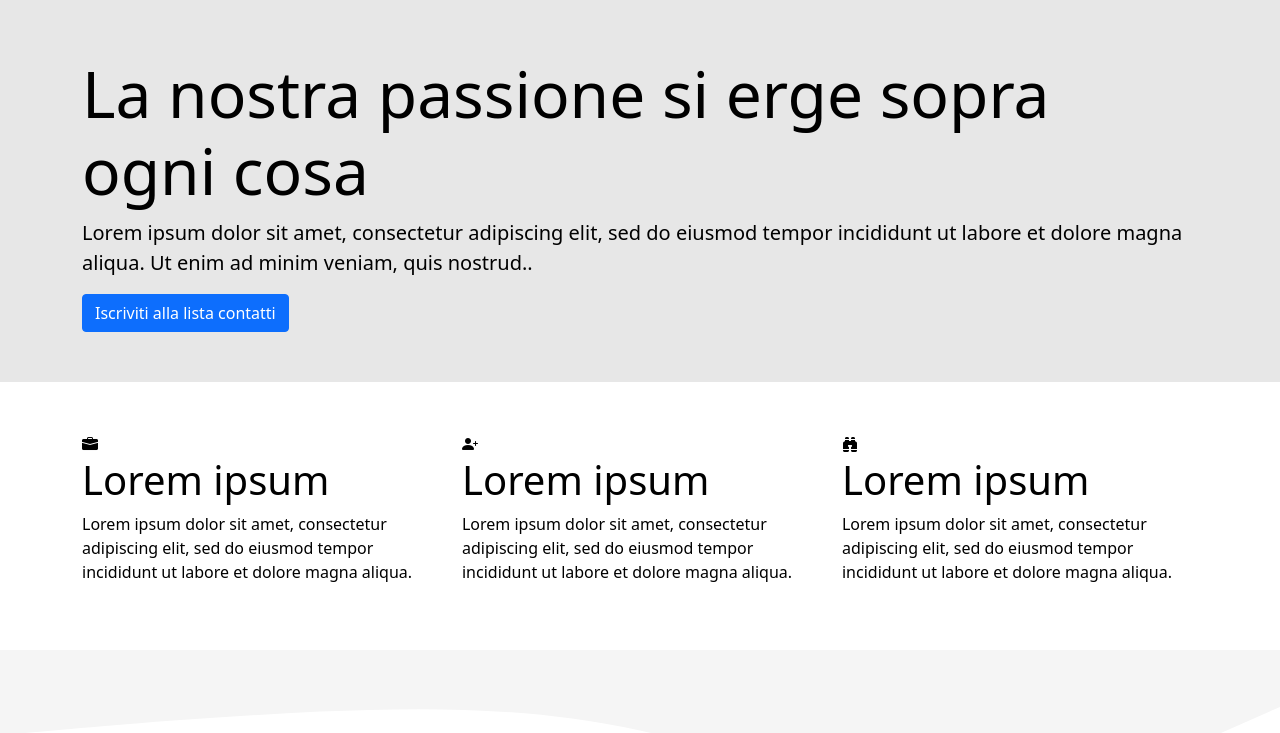
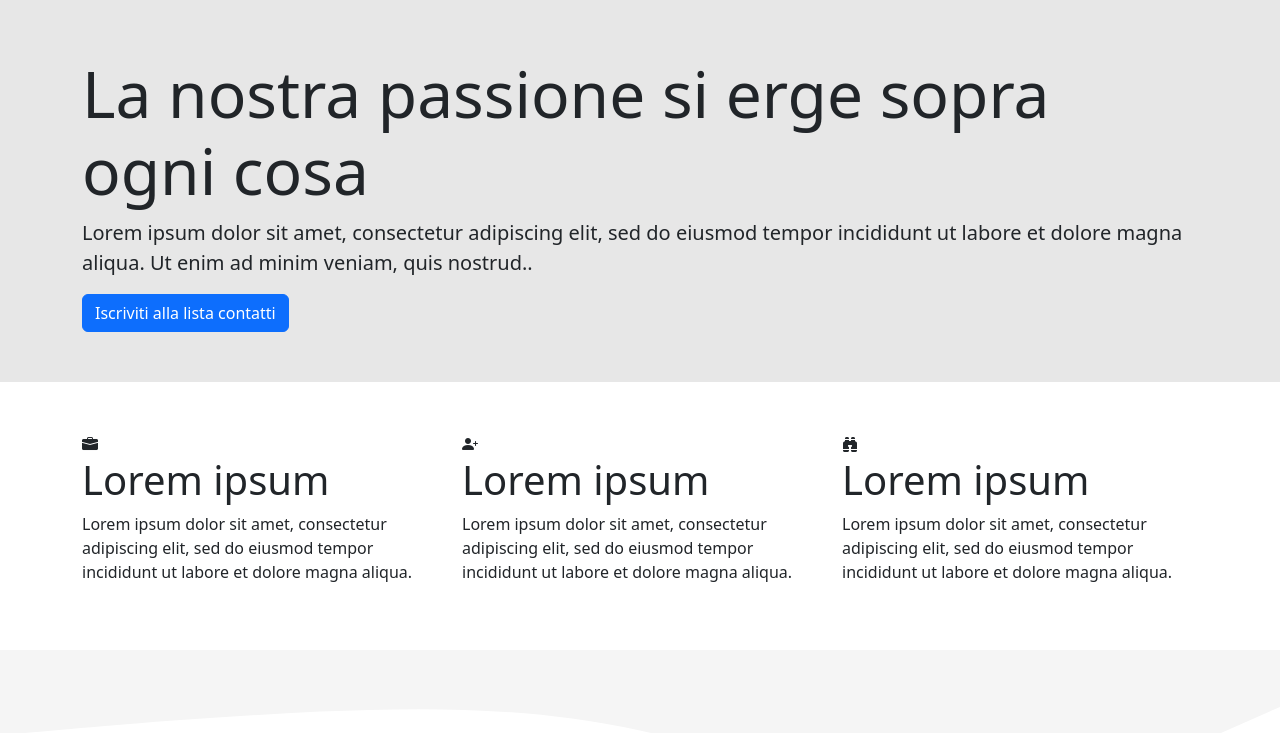
Before and after one commit to GianlucaGallone/Project--S6-L5--Bootstrap-SASS, a website: page index.html in a window 1280 px wide. Shown: the part 67-800 px from the top of the page. Drawn offline with nearby package versions, Linux system fonts and the light colour scheme.

Commit message:
aggiunto cdn per css e js

```diff
--- a/index.html
+++ b/index.html
@@ -10,8 +10,9 @@
     <meta name="viewport" content="width=device-width, initial-scale=1">
 
     <link rel="stylesheet" href="scss/custom.css">
-    <!-- <link href="scss/app.css" rel="stylesheet"> -->
-    <link href="node_modules/bootstrap-icons/font/bootstrap-icons.css" rel="stylesheet"> <!-- da cambiare -->
+    <link href="node_modules/bootstrap-icons/font/bootstrap-icons.css" rel="stylesheet">
+    <link href="https://cdn.jsdelivr.net/npm/bootstrap@5.2.0-beta1/dist/css/bootstrap.min.css" rel="stylesheet" integrity="sha384-0evHe/X+R7YkIZDRvuzKMRqM+OrBnVFBL6DOitfPri4tjfHxaWutUpFmBp4vmVor" crossorigin="anonymous">
+
 
 </head>
 
@@ -245,7 +246,9 @@
             <span class="text-light">&copy; Alessio per Epicode School </span>
         </div>
     </footer>
+
     <script src="js/script.js"></script>
+    <script src="https://cdn.jsdelivr.net/npm/bootstrap@5.2.0-beta1/dist/js/bootstrap.bundle.min.js" integrity="sha384-pprn3073KE6tl6bjs2QrFaJGz5/SUsLqktiwsUTF55Jfv3qYSDhgCecCxMW52nD2" crossorigin="anonymous"></script>
     <script src="node_modules/bootstrap/dist/js/bootstrap.bundle.js"></script> <!-- carosello -->
 </body>
 
```
